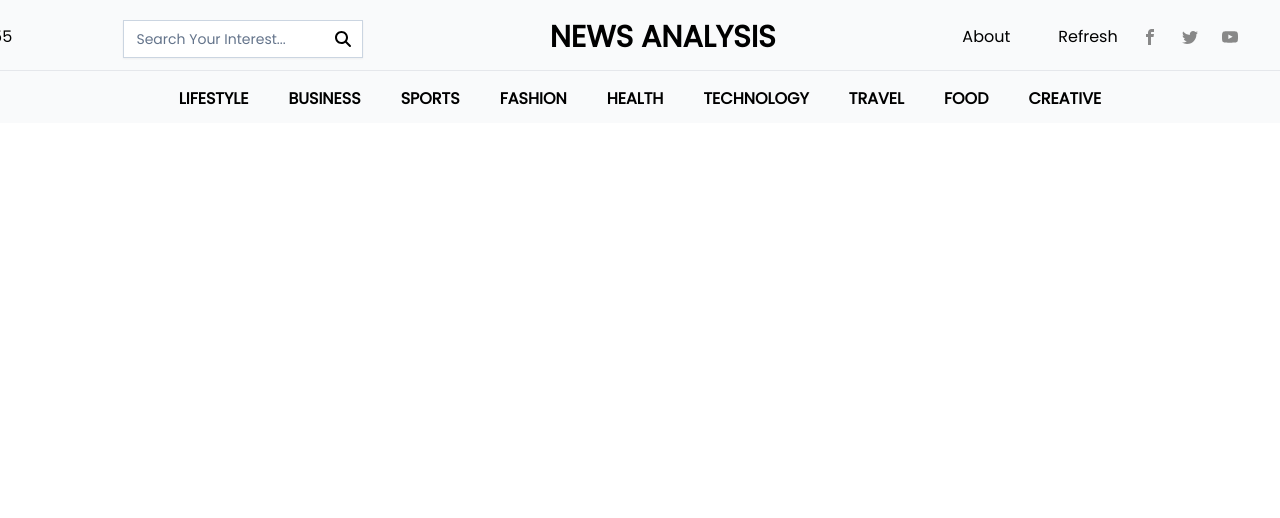
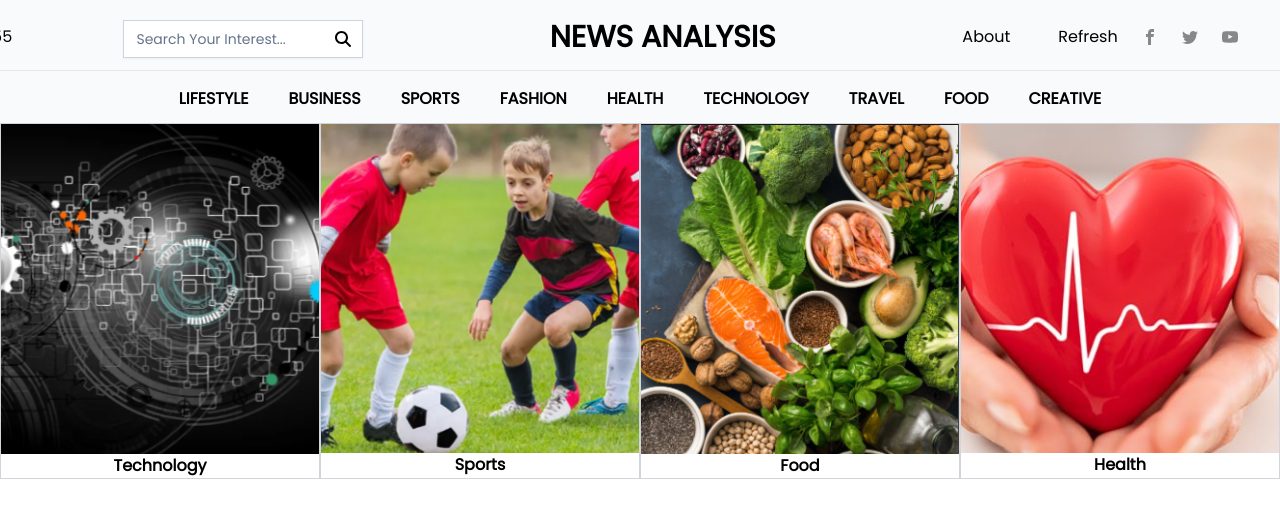
Before and after one commit to iamakashrout/SIH-2023, a Next.js app in the folder client/: page / in a window 1280 px wide. Shown: the top 518 px of the page. Built offline with nearby package versions, Linux system fonts and the light colour scheme.

Commit message:
ImageGallery

```diff
--- /dev/null
+++ b/client/src/components/ImageCarousel.tsx
@@ -0,0 +1,31 @@
+import React from 'react';
+
+const ImageGallery = () => {
+  const imagesWithCaptions = [
+    { imagePath: './categories/images/Technology2.PNG', caption: 'Technology' },
+    { imagePath: "./categories/images/Sports2.PNG", caption: 'Sports' },
+    { imagePath: "./categories/images/Food.PNG", caption: 'Food' },
+    { imagePath: "./categories/images/Health2.jpg", caption: 'Health' },
+  ];
+
+  return (
+    <div className="flex">
+      {imagesWithCaptions.map((item, index) => (
+        <div
+          key={index}
+          className="flex-none border border-gray-300"
+          style={{ width: '25vw', minHeight: '200px' }}
+        >
+          <img
+            src={item.imagePath}
+            alt={`Image ${index + 1}`}
+            className="w-full h-auto"
+          />
+          <p className="text-center font-bold">{item.caption}</p>
+        </div>
+      ))}
+    </div>
+  );
+};
+
+export default ImageGallery;
--- a/client/src/pages/index.tsx
+++ b/client/src/pages/index.tsx
@@ -2,6 +2,7 @@ import Image from 'next/image'
 import { Inter } from 'next/font/google'
 import Header from "../components/header"
 import Categories from '@/components/categories'
+import ImageGallery from '@/components/ImageCarousel'
 const inter = Inter({ subsets: ['latin'] })
 
 export default function Home() {
@@ -9,6 +10,7 @@ export default function Home() {
     <>
     <Header/>
     <Categories/>
+    <ImageGallery/>
     </>
   )
 }
```
